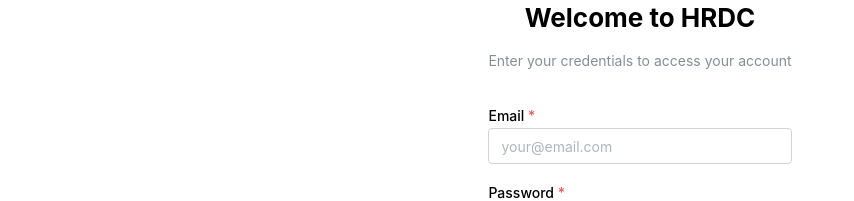
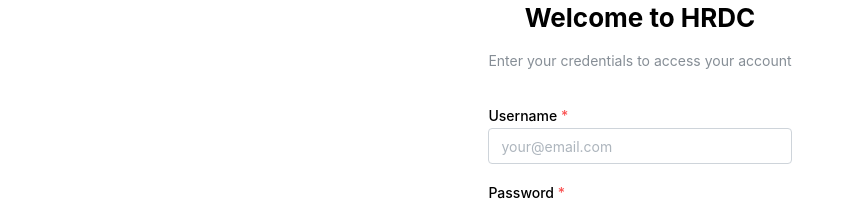
Before and after one commit to 423S25/repo2, a React (Vite) app in the folder frontend/: page /login in a window 1280 px wide. Shown: the top 201 px of the page, without its empty margins (0-854 px from the left). Built offline with nearby package versions, Linux system fonts and the light colour scheme.

Commit message:
small change to login

```diff
--- a/frontend/src/components/header/Header.tsx
+++ b/frontend/src/components/header/Header.tsx
@@ -44,6 +44,7 @@
               <Avatar src={"avatar-image.jpg"} alt={"Admin"} />
             </Menu.Target>
             <Menu.Dropdown>
+              <Menu.Label>Logged in as {userContext?.user?.username}</Menu.Label>
               <Menu.Item onClick={() => handleLogout()} leftSection={<IconSwitchHorizontal size={16} stroke={1.5} />}>
                 Change account
               </Menu.Item>
--- a/frontend/src/pages/login.tsx
+++ b/frontend/src/pages/login.tsx
@@ -89,7 +89,7 @@
         <form onSubmit={form.onSubmit(handleSubmit)}>
           <Stack>
             <TextInput
-              label="Email"
+              label="Username"
               placeholder="your@email.com"
               required
               {...form.getInputProps('email')}
```
